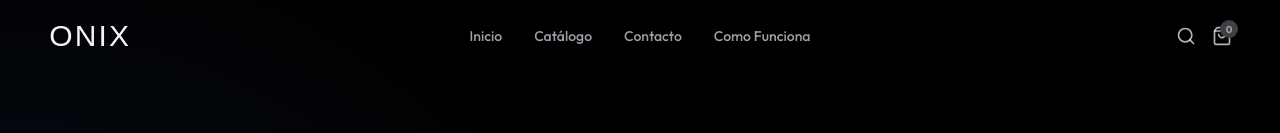
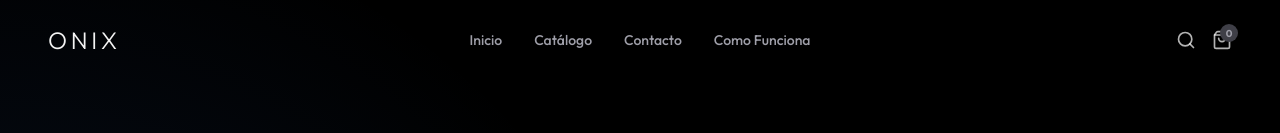
Before and after one commit to rosendojoseandres-dev/onix, a Next.js app: page / in a window 1280 px wide. Shown: the top 133 px of the page. Built offline with nearby package versions, Linux system fonts and the light colour scheme.

Commit message:
Replace SVG logo with text for better size and thickness control

```diff
--- a/src/components/Footer.tsx
+++ b/src/components/Footer.tsx
@@ -37,7 +37,7 @@ export default function Footer() {
           {/* Brand Column */}
           <div className="flex flex-col">
             <Link href="/" className="inline-block mb-3">
-              <img src="/onix.svg" alt="Onix Logo" className="h-6 sm:h-8 w-auto object-contain -ml-1" />
+              <span className="text-2xl sm:text-3xl font-light tracking-[0.15em] text-[#f4f4f4]">ONIX</span>
             </Link>
             <p className="text-zinc-400 text-sm leading-relaxed max-w-xs mb-6">
               Importamos y distribuimos la mejor tecnología, calzado y moda. Calidad premium garantizada, directo a tus manos.
--- a/src/components/Navbar.tsx
+++ b/src/components/Navbar.tsx
@@ -89,7 +89,7 @@ export default function Navbar() {
             <Menu size={24} />
           </button>
           <Link href="/" className="flex items-center">
-            <img src="/onix.svg" alt="Onix Logo" className="h-5 sm:h-6 w-auto object-contain" />
+            <span className="text-xl sm:text-2xl font-light tracking-[0.15em] text-[#f4f4f4]">ONIX</span>
           </Link>
         </div>
 
@@ -159,7 +159,7 @@ export default function Navbar() {
             >
               {/* Header — logo left, close button right */}
               <div className="flex items-center justify-between px-5 sm:px-6 py-5 border-b border-white/[0.06] shrink-0">
-                <img src="/onix.svg" alt="Onix Logo" className="h-5 w-auto object-contain" />
+                <span className="text-xl font-light tracking-[0.15em] text-[#f4f4f4]">ONIX</span>
                 <button
                   onClick={() => setIsMobileMenuOpen(false)}
                   className="w-10 h-10 rounded-full bg-white/[0.04] border border-white/[0.06] flex items-center justify-center text-zinc-400 hover:text-white hover:bg-white/[0.08] transition-all"
```
